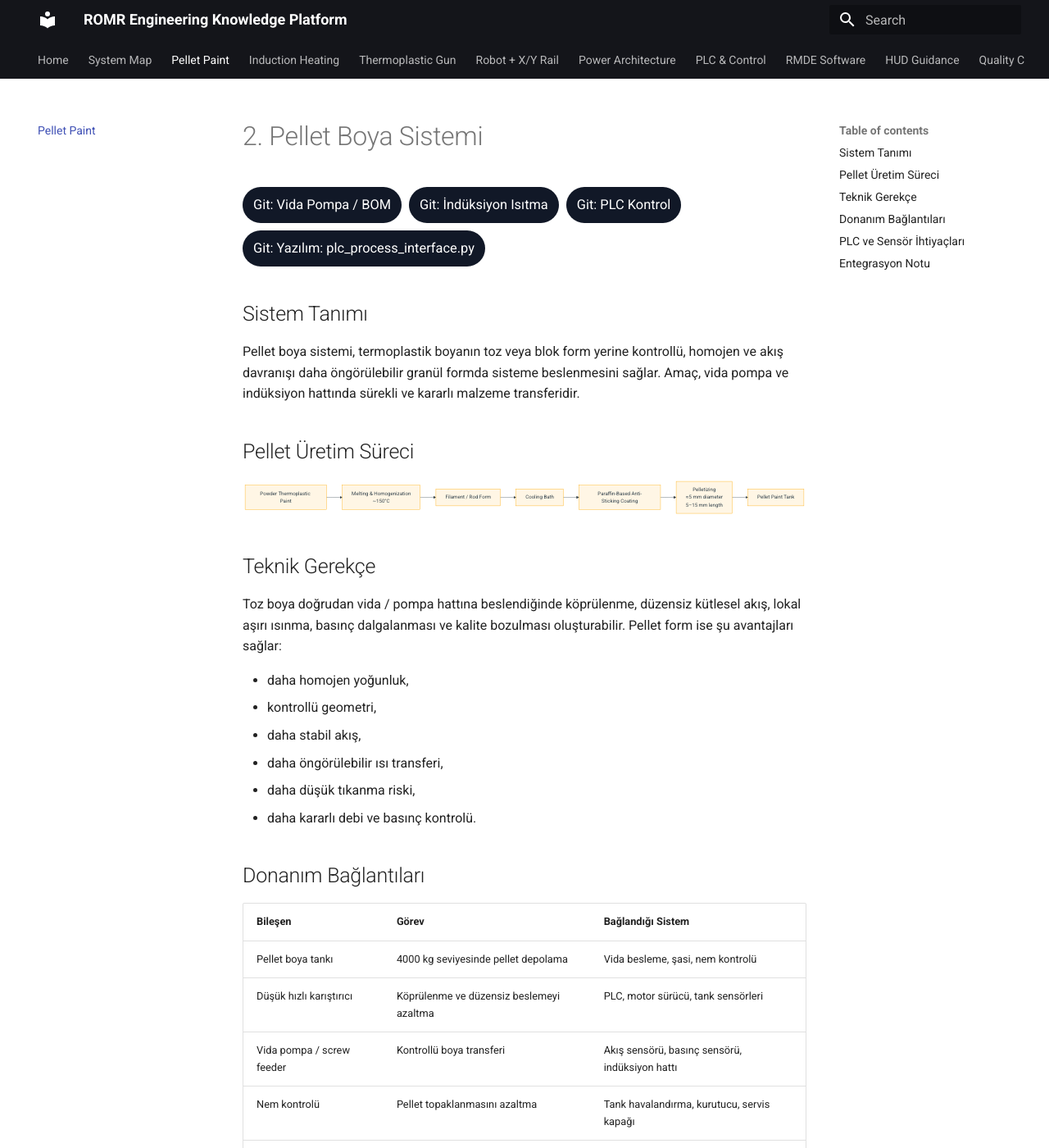
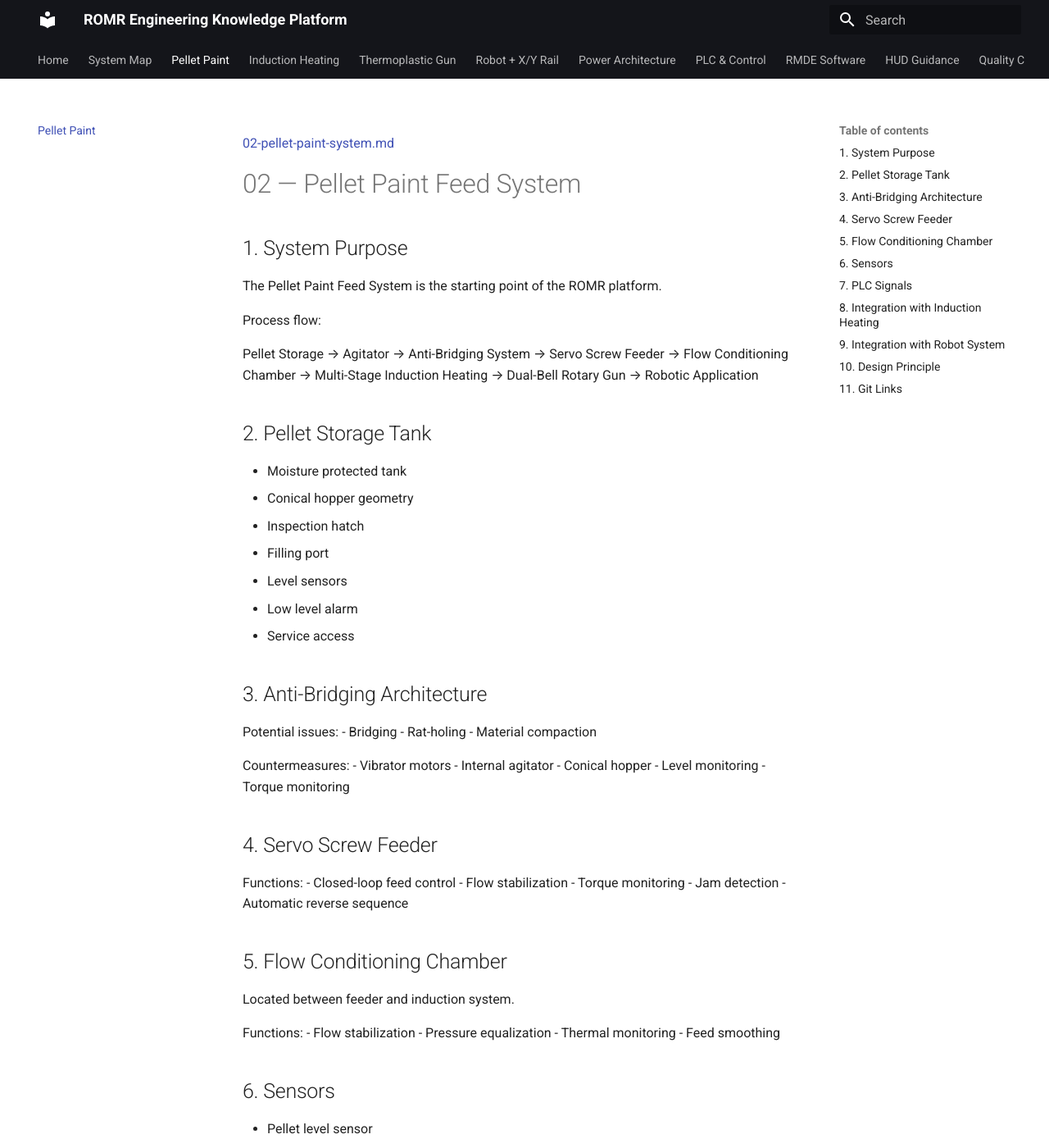
Before and after one commit to Arfgncn/romr-engineering-knowledge-platform, an MkDocs documentation site: the page built from docs/02-pellet-paint-system.md, in a window 1280 px wide and 1400 px high. Shown: the whole window at 82% size. Built offline with MkDocs 1.6.1 and Material for MkDocs 9.7.7, drawn with Linux system fonts in a browser that asks for light colours; some of the changed text lies outside the part shown.

Commit message:
Update 02-pellet-paint-system.md

````diff
--- a/docs/02-pellet-paint-system.md
+++ b/docs/02-pellet-paint-system.md
@@ -1,54 +1,121 @@
-# 2. Pellet Boya Sistemi
+[02-pellet-paint-system.md](https://github.com/user-attachments/files/28995637/02-pellet-paint-system.md)
+# 02 — Pellet Paint Feed System
 
-<div class="gitbar"><a href="../12-prototype-bom/#paint-transfer-and-flow">Git: Vida Pompa / BOM</a><a href="../03-induction-heating-system/">Git: İndüksiyon Isıtma</a><a href="../07-plc-control-system/">Git: PLC Kontrol</a><a href="../software/plc_process_interface.py">Git: Yazılım: plc_process_interface.py</a></div>
+## 1. System Purpose
 
-## Sistem Tanımı
+The Pellet Paint Feed System is the starting point of the ROMR platform.
 
-Pellet boya sistemi, termoplastik boyanın toz veya blok form yerine kontrollü, homojen ve akış davranışı daha öngörülebilir granül formda sisteme beslenmesini sağlar. Amaç, vida pompa ve indüksiyon hattında sürekli ve kararlı malzeme transferidir.
+Process flow:
 
-## Pellet Üretim Süreci
+Pellet Storage → Agitator → Anti-Bridging System → Servo Screw Feeder →
+Flow Conditioning Chamber → Multi-Stage Induction Heating →
+Dual-Bell Rotary Gun → Robotic Application
 
-```mermaid
-flowchart LR
-    A[Powder Thermoplastic Paint] --> B[Melting & Homogenization\n~150°C]
-    B --> C[Filament / Rod Form]
-    C --> D[Cooling Bath]
-    D --> E[Paraffin-Based Anti-Sticking Coating]
-    E --> F[Pelletizing\n≈5 mm diameter\n5–15 mm length]
-    F --> G[Pellet Paint Tank]
-```
+## 2. Pellet Storage Tank
 
-## Teknik Gerekçe
+- Moisture protected tank
+- Conical hopper geometry
+- Inspection hatch
+- Filling port
+- Level sensors
+- Low level alarm
+- Service access
 
-Toz boya doğrudan vida / pompa hattına beslendiğinde köprülenme, düzensiz kütlesel akış, lokal aşırı ısınma, basınç dalgalanması ve kalite bozulması oluşturabilir. Pellet form ise şu avantajları sağlar:
+## 3. Anti-Bridging Architecture
 
-- daha homojen yoğunluk,
-- kontrollü geometri,
-- daha stabil akış,
-- daha öngörülebilir ısı transferi,
-- daha düşük tıkanma riski,
-- daha kararlı debi ve basınç kontrolü.
+Potential issues:
+- Bridging
+- Rat-holing
+- Material compaction
 
-## Donanım Bağlantıları
+Countermeasures:
+- Vibrator motors
+- Internal agitator
+- Conical hopper
+- Level monitoring
+- Torque monitoring
 
-| Bileşen | Görev | Bağlandığı Sistem |
-|---|---|---|
-| Pellet boya tankı | 4000 kg seviyesinde pellet depolama | Vida besleme, şasi, nem kontrolü |
-| Düşük hızlı karıştırıcı | Köprülenme ve düzensiz beslemeyi azaltma | PLC, motor sürücü, tank sensörleri |
-| Vida pompa / screw feeder | Kontrollü boya transferi | Akış sensörü, basınç sensörü, indüksiyon hattı |
-| Nem kontrolü | Pellet topaklanmasını azaltma | Tank havalandırma, kurutucu, servis kapağı |
-| Seviye sensörleri | Malzeme seviyesini takip etme | PLC, HMI, alarm sistemi |
+## 4. Servo Screw Feeder
 
-## PLC ve Sensör İhtiyaçları
+Functions:
+- Closed-loop feed control
+- Flow stabilization
+- Torque monitoring
+- Jam detection
+- Automatic reverse sequence
 
-- tank seviye sensörü,
-- karıştırıcı motor akım izleme,
-- vida pompa motor hız geri bildirimi,
-- vida çıkış basınç sensörü,
-- akış / debi tahmin değeri,
-- tıkanma / aşırı basınç alarmı,
-- hat purge modu durumu.
+## 5. Flow Conditioning Chamber
 
-## Entegrasyon Notu
+Located between feeder and induction system.
 
-Pellet sistemi tek başına malzeme deposu değildir. Induction heating, paint transfer, PLC flow control, robot application ve quality feedback sistemlerinin ilk fiziksel girdisidir.
+Functions:
+- Flow stabilization
+- Pressure equalization
+- Thermal monitoring
+- Feed smoothing
+
+## 6. Sensors
+
+- Pellet level sensor
+- Agitator current sensor
+- Screw torque sensor
+- Flow sensor
+- Pressure sensor
+- Temperature sensor
+
+## 7. PLC Signals
+
+Inputs:
+- tank_low_level
+- bridge_detected
+- screw_overload
+- flow_low
+- flow_high
+
+Outputs:
+- feed_enable
+- feed_speed_reference
+- agitator_enable
+- anti_bridge_vibrator_enable
+
+## 8. Integration with Induction Heating
+
+Pellet Feed
+↓
+Induction Zone 1
+↓
+Induction Zone 2
+↓
+Induction Zone 3
+↓
+Induction Zone 4
+↓
+Gun Inlet
+
+## 9. Integration with Robot System
+
+Pellet System
+↓
+Induction Line
+↓
+Dual-Bell Rotary Gun
+↓
+Industrial Robot
+↓
+Road Application
+
+## 10. Design Principle
+
+The pellet feed system shall operate in closed-loop mode.
+
+Screw speed, flow rate, line pressure and induction temperature shall be evaluated together and adjusted in real time.
+
+## 11. Git Links
+
+[Git: Induction Heating](03-induction-heating-system.md)
+
+[Git: Thermoplastic Gun](04-next-generation-thermoplastic-gun.md)
+
+[Git: PLC System](07-plc-control-system.md)
+
+[Git: BOM](12-prototype-bom.md)
````
